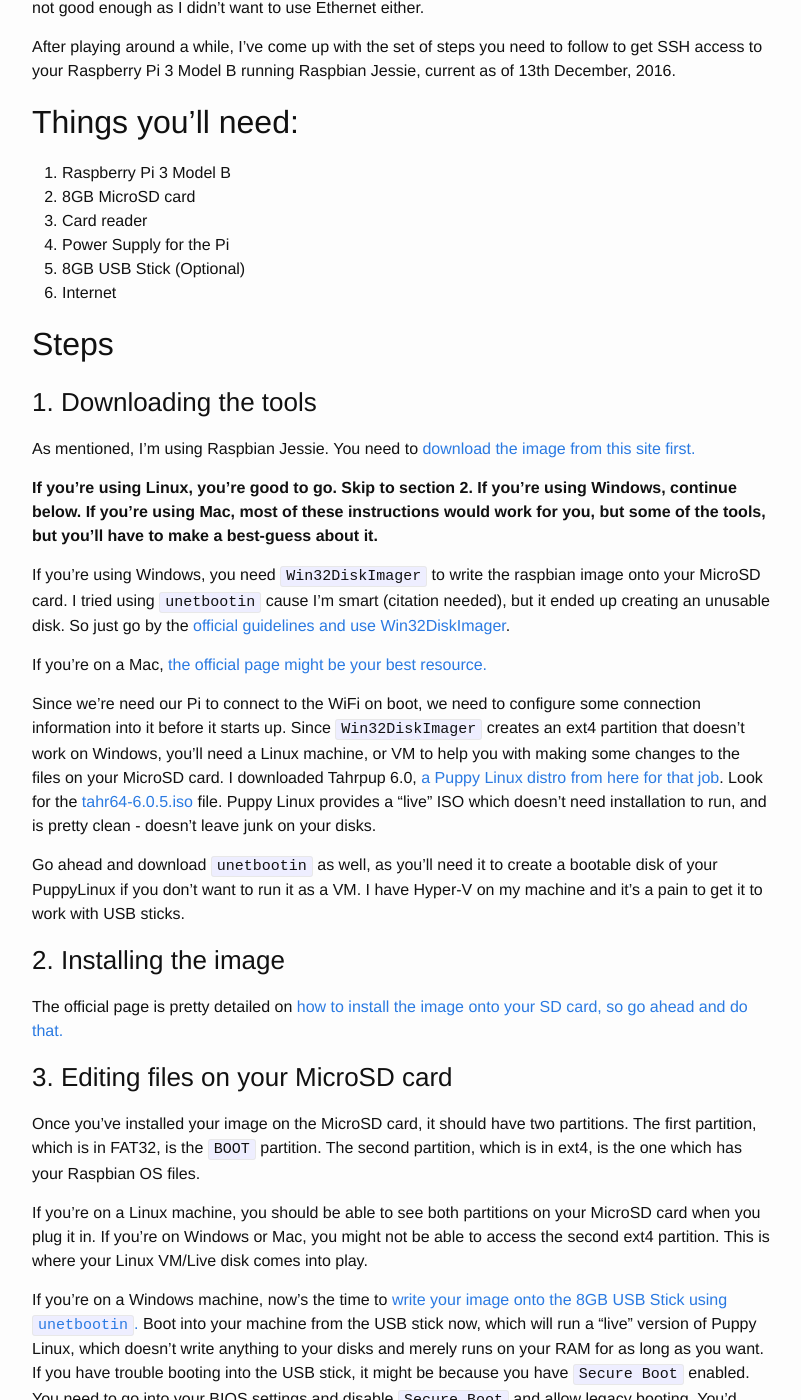
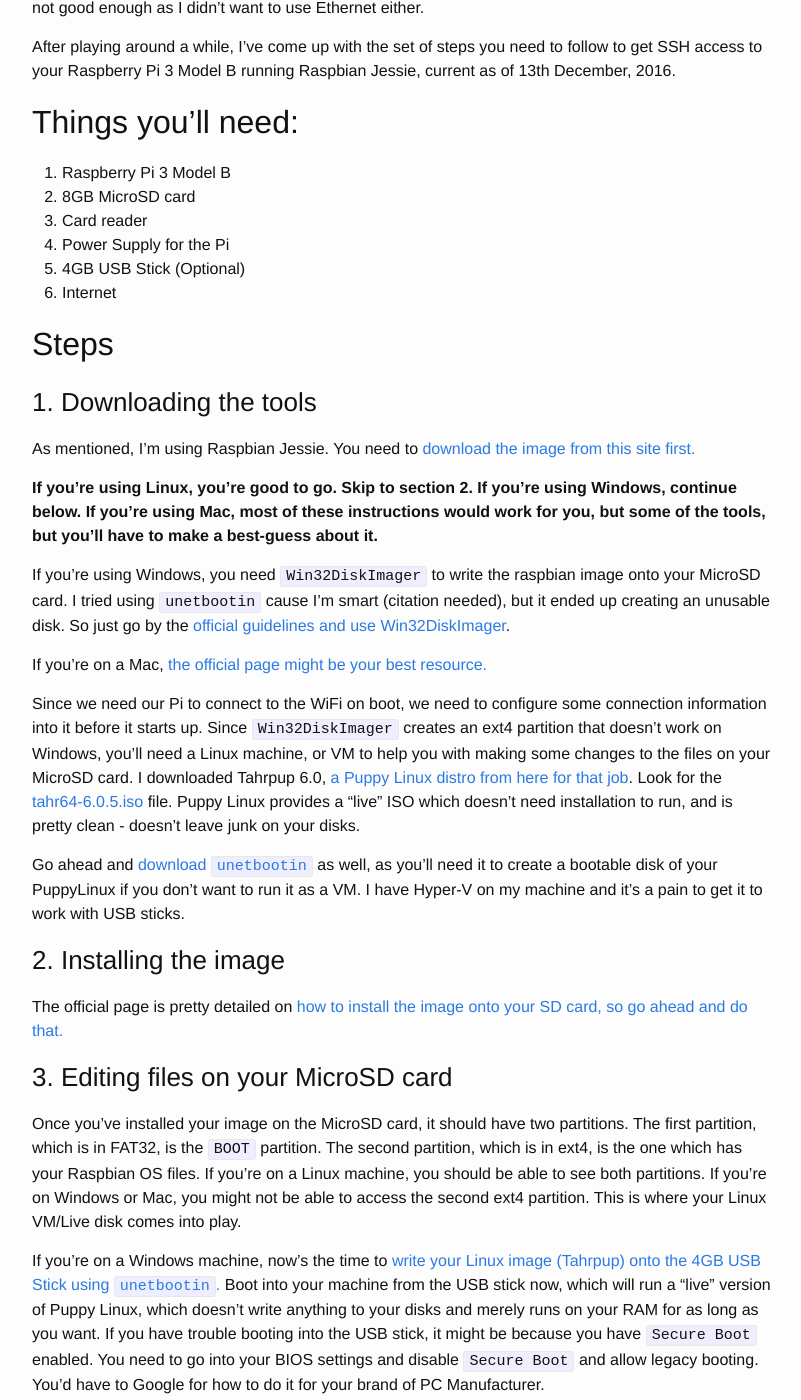
Before and after one commit to caffinc/caffinc.github.io, a Jekyll site: the page built from _posts/2016-12-13-raspberry-pi-3-headless.md, in a window 1280 px wide and 1400 px high, scrolled down 780 px. Shown: the whole window, without its empty margins (238-1039 px from the left). Built offline with Jekyll 4.4.1, drawn with Linux system fonts in a browser that asks for light colours; comment, search, counter and statistics services are not loaded.

Commit message:
Updating posts

```diff
--- a/_posts/2016-12-13-raspberry-pi-3-headless.md
+++ b/_posts/2016-12-13-raspberry-pi-3-headless.md
@@ -32,7 +32,7 @@ After playing around a while, I've come up with the set of steps you need to fol
 2. 8GB MicroSD card
 3. Card reader
 4. Power Supply for the Pi
-5. 8GB USB Stick (Optional)
+5. 4GB USB Stick (Optional)
 6. Internet
 
 ## Steps
@@ -47,9 +47,9 @@ If you're using Windows, you need `Win32DiskImager` to write the raspbian image
 
 If you're on a Mac, [the official page might be your best resource.](https://www.raspberrypi.org/documentation/installation/installing-images/README.md)
 
-Since we're need our Pi to connect to the WiFi on boot, we need to configure some connection information into it before it starts up. Since `Win32DiskImager` creates an ext4 partition that doesn't work on Windows, you'll need a Linux machine, or VM to help you with making some changes to the files on your MicroSD card. I downloaded Tahrpup 6.0, [a Puppy Linux distro from here for that job](http://distro.ibiblio.org/puppylinux/puppy-tahr/iso/tahrpup%20-6.0-CE/). Look for the [tahr64-6.0.5.iso](http://distro.ibiblio.org/puppylinux/puppy-tahr/iso/tahrpup%20-6.0-CE/tahr64-6.0.5.iso) file. Puppy Linux provides a "live" ISO which doesn't need installation to run, and is pretty clean - doesn't leave junk on your disks.
+Since we need our Pi to connect to the WiFi on boot, we need to configure some connection information into it before it starts up. Since `Win32DiskImager` creates an ext4 partition that doesn't work on Windows, you'll need a Linux machine, or VM to help you with making some changes to the files on your MicroSD card. I downloaded Tahrpup 6.0, [a Puppy Linux distro from here for that job](http://distro.ibiblio.org/puppylinux/puppy-tahr/iso/tahrpup%20-6.0-CE/). Look for the [tahr64-6.0.5.iso](http://distro.ibiblio.org/puppylinux/puppy-tahr/iso/tahrpup%20-6.0-CE/tahr64-6.0.5.iso) file. Puppy Linux provides a "live" ISO which doesn't need installation to run, and is pretty clean - doesn't leave junk on your disks.
 
-Go ahead and download `unetbootin` as well, as you'll need it to create a bootable disk of your PuppyLinux if you don't want to run it as a VM. I have Hyper-V on my machine and it's a pain to get it to work with USB sticks.
+Go ahead and [download `unetbootin`](https://unetbootin.github.io/) as well, as you'll need it to create a bootable disk of your PuppyLinux if you don't want to run it as a VM. I have Hyper-V on my machine and it's a pain to get it to work with USB sticks.
 
 ### 2. Installing the image
 
@@ -57,11 +57,9 @@ The official page is pretty detailed on [how to install the image onto your SD c
 
 ### 3. Editing files on your MicroSD card
 
-Once you've installed your image on the MicroSD card, it should have two partitions. The first partition, which is in FAT32, is the `BOOT` partition. The second partition, which is in ext4, is the one which has your Raspbian OS files.
+Once you've installed your image on the MicroSD card, it should have two partitions. The first partition, which is in FAT32, is the `BOOT` partition. The second partition, which is in ext4, is the one which has your Raspbian OS files. If you're on a Linux machine, you should be able to see both partitions. If you're on Windows or Mac, you might not be able to access the second ext4 partition. This is where your Linux VM/Live disk comes into play.
 
-If you're on a Linux machine, you should be able to see both partitions on your MicroSD card when you plug it in. If you're on Windows or Mac, you might not be able to access the second ext4 partition. This is where your Linux VM/Live disk comes into play.
-
-If you're on a Windows machine, now's the time to [write your image onto the 8GB USB Stick using `unetbootin`.](https://unetbootin.github.io/)
+If you're on a Windows machine, now's the time to [write your Linux image (Tahrpup) onto the 4GB USB Stick using `unetbootin`.](https://unetbootin.github.io/)
 Boot into your machine from the USB stick now, which will run a "live" version of Puppy Linux, which doesn't write anything to your disks and merely runs on your RAM for as long as you want. If you have trouble booting into the USB stick, it might be because you have `Secure Boot` enabled. You need to go into your BIOS settings and disable `Secure Boot` and allow legacy booting. You'd have to Google for how to do it for your brand of PC Manufacturer.
 
 If you're on a Mac, you might have to Google how to create a bootable USB stick from an ISO and follow the appropriate steps, and then boot into the Linux installation.
```
Also changed, not shown: _posts/2015-11-10-tensorflow-windows.md (+17 -0 lines).
